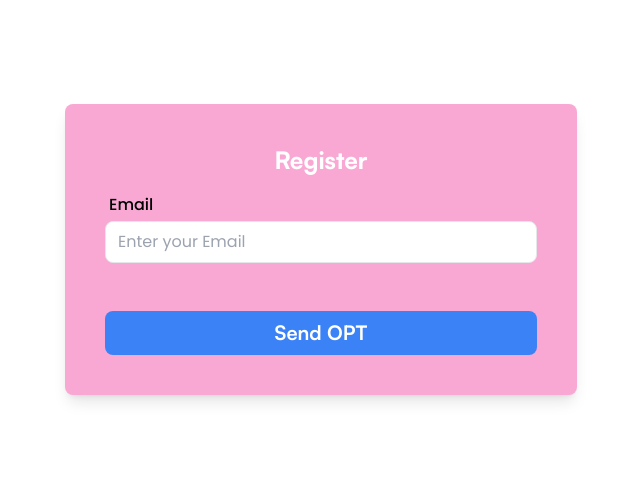
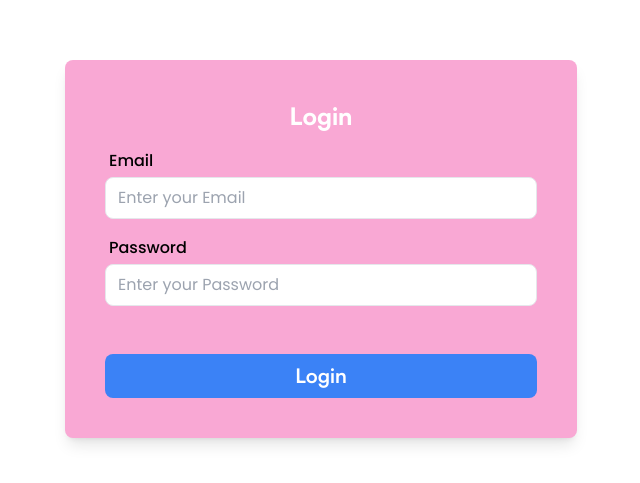
Before and after one commit to FahadBilal/Mark-Attendance-Project, a React (Vite) app in the folder frontend/: page /login in a window 1280 px wide. Shown: the part 151-634 px from the top of the page, without its empty margins (319-959 px from the left). Built offline with nearby package versions, Linux system fonts and the light colour scheme.

Commit message:
Login page

```diff
--- a/frontend/package.json
+++ b/frontend/package.json
@@ -14,7 +14,8 @@
     "react": "^18.3.1",
     "react-dom": "^18.3.1",
     "react-hook-form": "^7.53.2",
-    "react-hot-toast": "^2.4.1"
+    "react-hot-toast": "^2.4.1",
+    "react-router-dom": "^7.0.1"
   },
   "devDependencies": {
     "@eslint/js": "^9.13.0",
--- a/frontend/src/App.jsx
+++ b/frontend/src/App.jsx
@@ -1,12 +1,21 @@
 import Register from './SignUpPage'
+import Login from './LoginPage/Index.jsx'
 import './App.css'
 import './css/satoshi.css'
+import {BrowserRouter as Router, Routes, Route} from 'react-router-dom'
 import ToasterMessage from './global/Toaster.jsx'
 function App() {
   return (
     <>
+    <Router>
     <ToasterMessage/>
-      <Register/>
+    <Routes>
+      <Route path='/register' element={<Register/>}/>
+      <Route path='/login' element={<Login/>}/>
+    </Routes>
+    </Router>
+
+
     </>
   )
 }
--- /dev/null
+++ b/frontend/src/LoginPage/Index.jsx
@@ -0,0 +1,89 @@
+import React from "react";
+import Input from "../global/Input.jsx";
+import Button from "../global/Button.jsx";
+import { useForm } from "react-hook-form";
+import { toast } from "react-hot-toast";
+import { apiurl } from "../global/Api.jsx";
+import axios from "axios";
+
+const Login = () => {
+  const {
+    register,
+    handleSubmit,
+    formState: { errors },
+  } = useForm();
+
+  const onSubmit = async (data) => {
+    try {
+      const response = await axios.post(
+        `${apiurl}/users/login`,
+        { email: data.email, password: data.password },
+        {
+          headers: { "Content-Type": "multipart/form-data" },
+        }
+      );
+      console.log(response);
+      toast.success(response.data.message);
+    } catch (error) {
+      toast.error("Login Failed. Please try again.");
+    }
+  };
+  return (
+    <div className="grid justify-items-center content-center  min-h-screen px-2">
+      <div className=" w-full bg-pink-300 p-10  max-w-lg rounded-lg shadow-lg ">
+        <h2 className="text-white font-satoshi font-extrabold text-2xl text-center mb-4">
+          Login
+        </h2>
+        <form onSubmit={handleSubmit(onSubmit)} encType="multipart/form-data">
+          {/* Email */}
+          <div>
+            <Input
+              label="Email"
+              type="email"
+              placeholder="Enter your Email"
+              className={`${errors.email ? "border-red-500" : ""}`}
+              {...register("email", {
+                required: "Email is required",
+                pattern: {
+                  value: /^[a-zA-Z0-9._%+-]+@[a-zA-Z0-9.-]+\.[a-zA-Z]{2,}$/,
+                  message: "Inavlid Email address",
+                },
+              })}
+            />
+            {errors.email && (
+              <span className="text-red-500">{errors.email.message}</span>
+            )}
+          </div>
+
+          {/* Password */}
+          <div>
+            <Input
+              label="Password"
+              type="password"
+              placeholder="Enter your Password"
+              className={`${errors.password ? "border-red-500" : ""}`}
+              {...register("password", {
+                required: "Password is required",
+              })}
+            />
+            {errors.password && (
+              <span className="text-red-500">{errors.paasword.message}</span>
+            )}
+          </div>
+
+          {/* Button */}
+          <div>
+            <Button
+              type="Submit"
+              className={`text-white  mt-8 transition-all duration-500 bg-blue-500 hover:bg-blue-600`}
+            >
+              {"Login"}
+            </Button>
+          </div>
+        </form>
+      </div>
+    </div>
+  );
+};
+
+export default Login;
```
Also changed, not shown: 1 other file (tests, documents, lock files or other folders).
